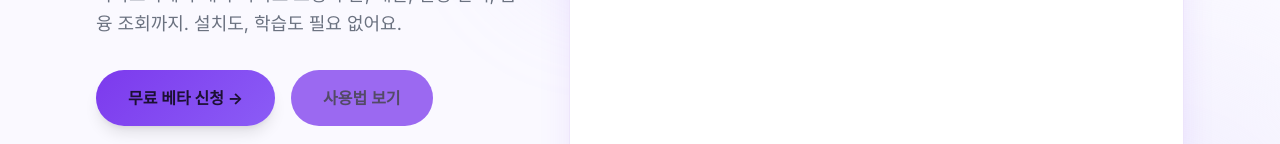
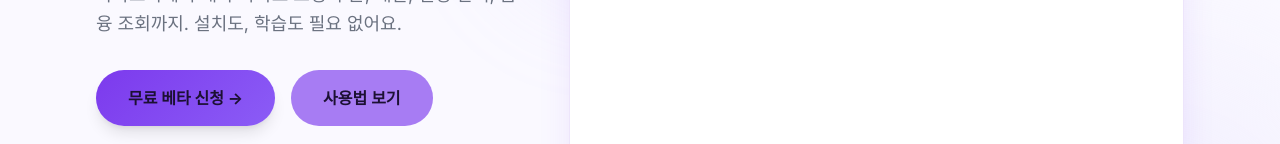
Before and after one commit to seojoonkim/cosmoid, a Next.js app: page / in a window 1280 px wide. Shown: the part 656-800 px from the top of the page. Built offline with nearby package versions, Linux system fonts and the light colour scheme.

Commit message:
fix: 보라 버튼 글씨 흰색 — opacity 분리

```diff
--- a/src/components/Hero.tsx
+++ b/src/components/Hero.tsx
@@ -56,7 +56,7 @@ export default function Hero() {
                 style={{background:"linear-gradient(135deg,#7c3aed,#8b5cf6)"}}>
                 무료 베타 신청 →
               </a>
-              <a href="#how" className="rounded-full px-8 py-4 text-base font-semibold text-white hover:opacity-90 transition-opacity" style={{background:"var(--purple)",opacity:0.75}}>
+              <a href="#how" className="rounded-full px-8 py-4 text-base font-semibold text-white hover:opacity-90 transition-opacity" style={{background:"rgba(124,58,237,0.65)"}}>
                 사용법 보기
               </a>
             </div>
```
